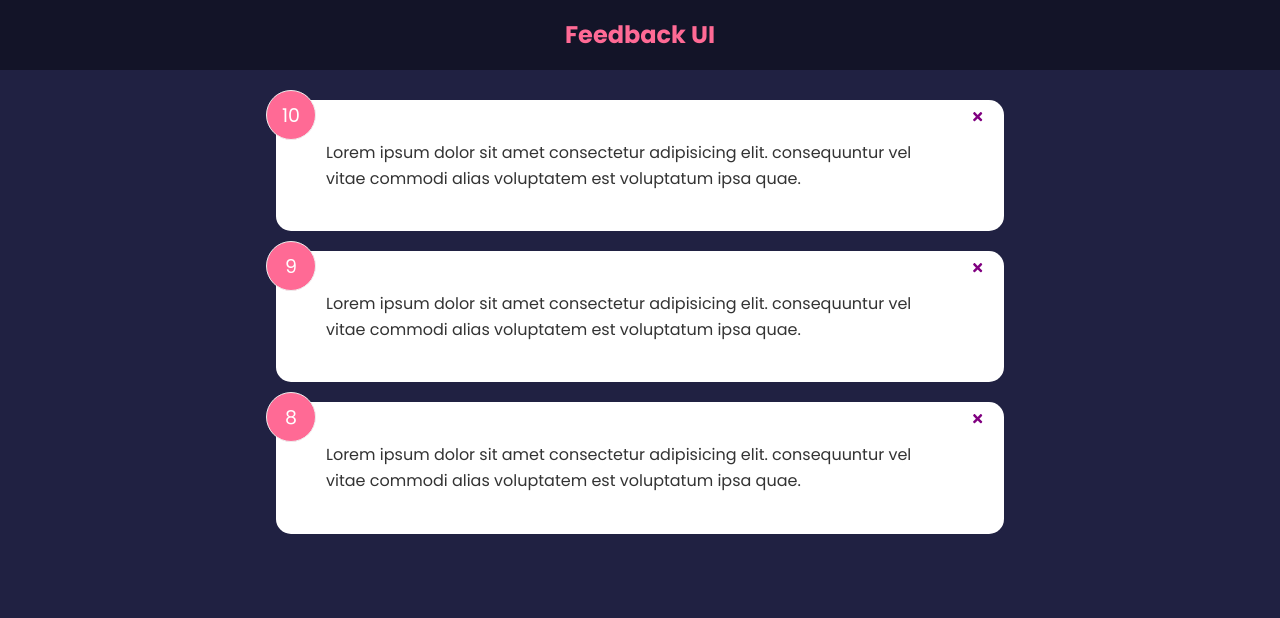
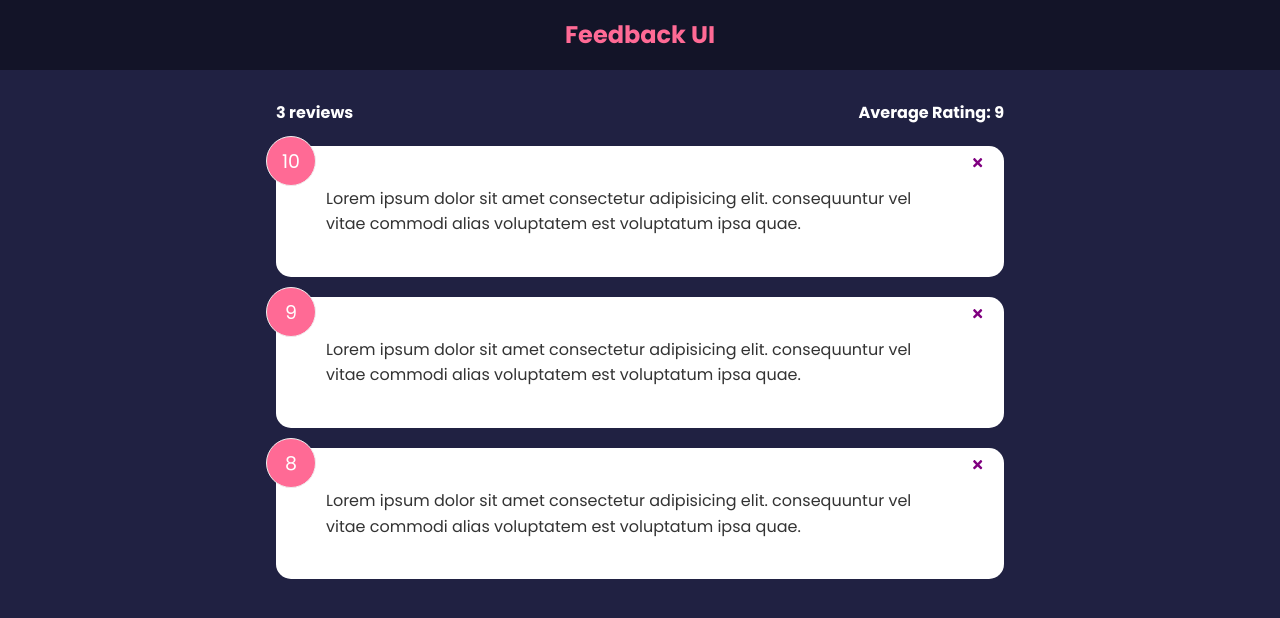
Before and after one commit to bourpie/feedback-app, a React (Vite) app: page / in a window 1280 px wide. Shown: the top 618 px of the page. Built offline with nearby package versions, Linux system fonts and the light colour scheme.

Commit message:
FeedbackStats component & reactivity

```diff
--- a/src/App.jsx
+++ b/src/App.jsx
@@ -2,6 +2,7 @@
 import Header from './components/Header'
 import FeedbackList from './components/FeedbackList'
 import FeedbackData from './data/FeedbackData'
+import FeedbackStats from './components/FeedbackStats'
 
 function App(){
     const [feedback, setFeedback] = useState(FeedbackData)
@@ -15,7 +16,9 @@
     return (
         <>
             <Header />
+
             <div className="container">
+                <FeedbackStats feedback={feedback} />
                 <FeedbackList
                     feedback={feedback}
                     handleDelete={deleteFeedback}
--- /dev/null
+++ b/src/components/FeedbackStats.jsx
@@ -0,0 +1,21 @@
+
+
+function FeedbackStats({feedback}) {
+
+    // Calculer la moyenne avec reduce
+    let average = feedback.reduce((accumulator, currentValue) => {
+        return accumulator + currentValue.rating
+    }, 0) / feedback.length
+
+    // Formater à une décimale: i.e. "8.5" et enlever les zéros
+    average = average.toFixed(1).replace(/[.,]0$/, '')
+
+    return (
+        <div className="feedback-stats">
+            <h4>{feedback.length} reviews</h4>
+            <h4>Average Rating: {isNaN(average) ? 0 : average}</h4>
+        </div>
+    )
+}
+
+export default FeedbackStats
```
